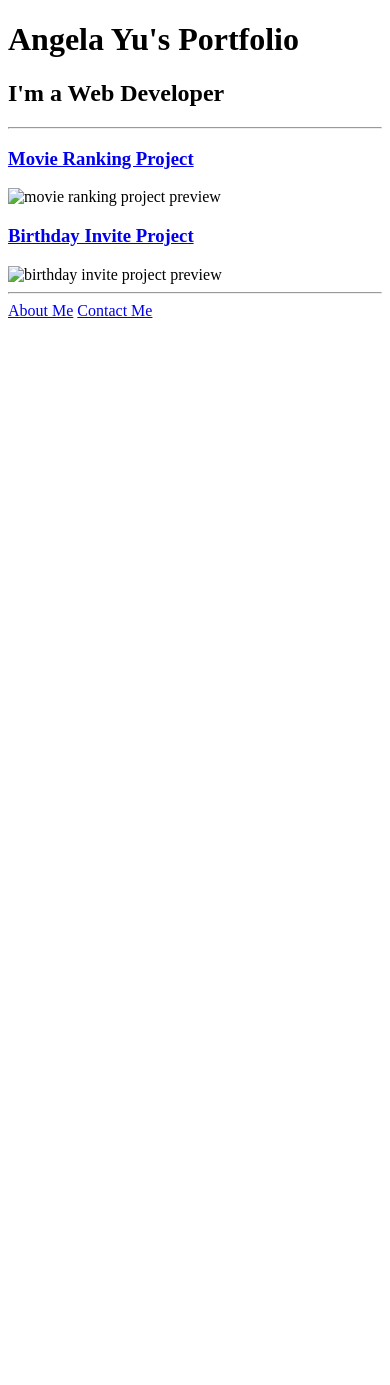
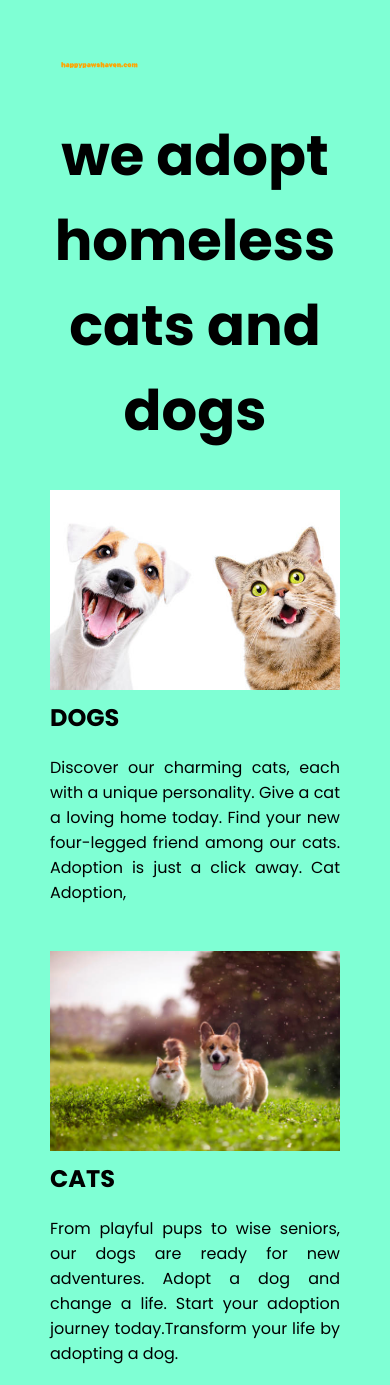
Before and after one commit to nithhhhh/html-portfolio, a plain HTML site: page solution.html in a window 390 px wide. Shown: the top 1385 px of the page. Before the commit the page ends 844 px from the top, so only its background shows below. Drawn offline with Linux system fonts and the light colour scheme.

Commit message:
Add files via upload

```diff
--- /dev/null
+++ b/solution.css
@@ -0,0 +1,72 @@
+body {
+  font-family: "Poppins", sans-serif;
+  margin: 50px 50px 0 50px;
+  display: flex;
+  flex-direction: column;
+  min-height: 95vh;
+}
+
+body{
+  background-color: aquamarine;
+}
+
+
+.main {
+  flex: 1;
+}
+
+h1 {
+  font-size: 5rem;
+}
+
+footer {
+  text-align: left;
+  color: rgb(27, 9, 160);
+}
+
+.tile-image {
+  height: 200px;
+  float: left;
+  margin-right: 50px;
+}
+
+.card {
+  width: 45%;
+}
+
+.left {
+  float: left;
+}
+
+.right {
+  float: right;
+}
+
+.creative {
+  color: midnightblue;
+}
+
+@media (max-width: 680px) {
+  .logo {
+    width: 100px;
+  }
+
+  h1 {
+    font-size: 3.5rem;
+    text-align: center;
+  }
+
+  .card {
+    width: 100%;
+    display: block;
+    margin-bottom: 30px;
+    text-align: justify;
+  }
+
+  .card img {
+    margin-bottom: 10px;
+    width: 100%;
+    display: inline;
+    object-fit: cover;
+  }
+}
--- a/solution.html
+++ b/solution.html
@@ -3,20 +3,40 @@
 
 <head>
   <meta charset="UTF-8">
-  <title>Angela's Portfolio</title>
+  <meta name="viewport" content="width=device-width, initial-scale=1.0">
+  <title>Agency</title>
+  <link rel="stylesheet" href="./solution.css">
+  <link rel="preconnect" href="https://fonts.googleapis.com">
+  <link rel="preconnect" href="https://fonts.gstatic.com" crossorigin>
+  <link href="https://fonts.googleapis.com/css2?family=Poppins:wght@400;700&display=swap" rel="stylesheet">
 </head>
 
 <body>
-  <h1>Angela Yu's Portfolio</h1>
-  <h2>I'm a Web Developer</h2>
-  <hr />
-  <h3><a href="./public/movie-ranking.html">Movie Ranking Project</a></h3>
-  <img src="./assets/images/movie-ranking.png" height="200" alt="movie ranking project preview"/>
-  <h3><a href="./public/birthday-invite.html">Birthday Invite Project</a></h3>
-  <img src="./assets/images/birthday-invite.png" height="200" alt="birthday invite project preview"/>
-  <hr />
-  <a href="./public/about.html">About Me</a>
-  <a href="./public/contact.html">Contact Me</a>
+  <div class="main">
+    <img class="logo" src="./assets/images/0000.png" alt="logo">
+    <h1>we adopt homeless cats and dogs</h1>
+    <div class="left card"><img class="tile-image" src="./assets/images/doga and cats 2.jpg" alt="hand and flower in water">
+      <h2 class="card-title">DOGS</h2>
+      <p class="card-text">Discover our charming cats, each with a unique personality. Give a cat a loving home today.
+
+        Find your new four-legged friend among our cats. Adoption is just a click away.
+
+       Cat Adoption, </p>
+    </div>
+
+    <div class="right card"><img class="tile-image" src="./assets/images/dongs and cats images.jpg" alt="metal structure">
+      <h2 class="card-title">CATS</h2>
+      <p> From playful pups to wise seniors, our dogs are ready for new adventures. Adopt a dog and change a life.
+
+        Start your adoption journey today.Transform your life by adopting a dog. </p>
+    </div>
+
+  </div>
+  <footer>
+    <p>If you find any homeless dogs and cats reach us from the below contact</p>
+    <a href="./public/contact.html">contact us    </a>
+    <a href="./public/about.html">know more about us</a>
+  </footer>
 </body>
 
 </html>
```
Also changed, not shown: public/about.html (+7 -17 lines), assets/images/0000.png (added), assets/images/beautiful.jpg (added), assets/images/construction.jpg (added), assets/images/doga and cats 2.jpg (added), assets/images/dongs and cats images.jpg (added), assets/images/logo.png (added), public/contact.html (line endings or trailing spaces).
